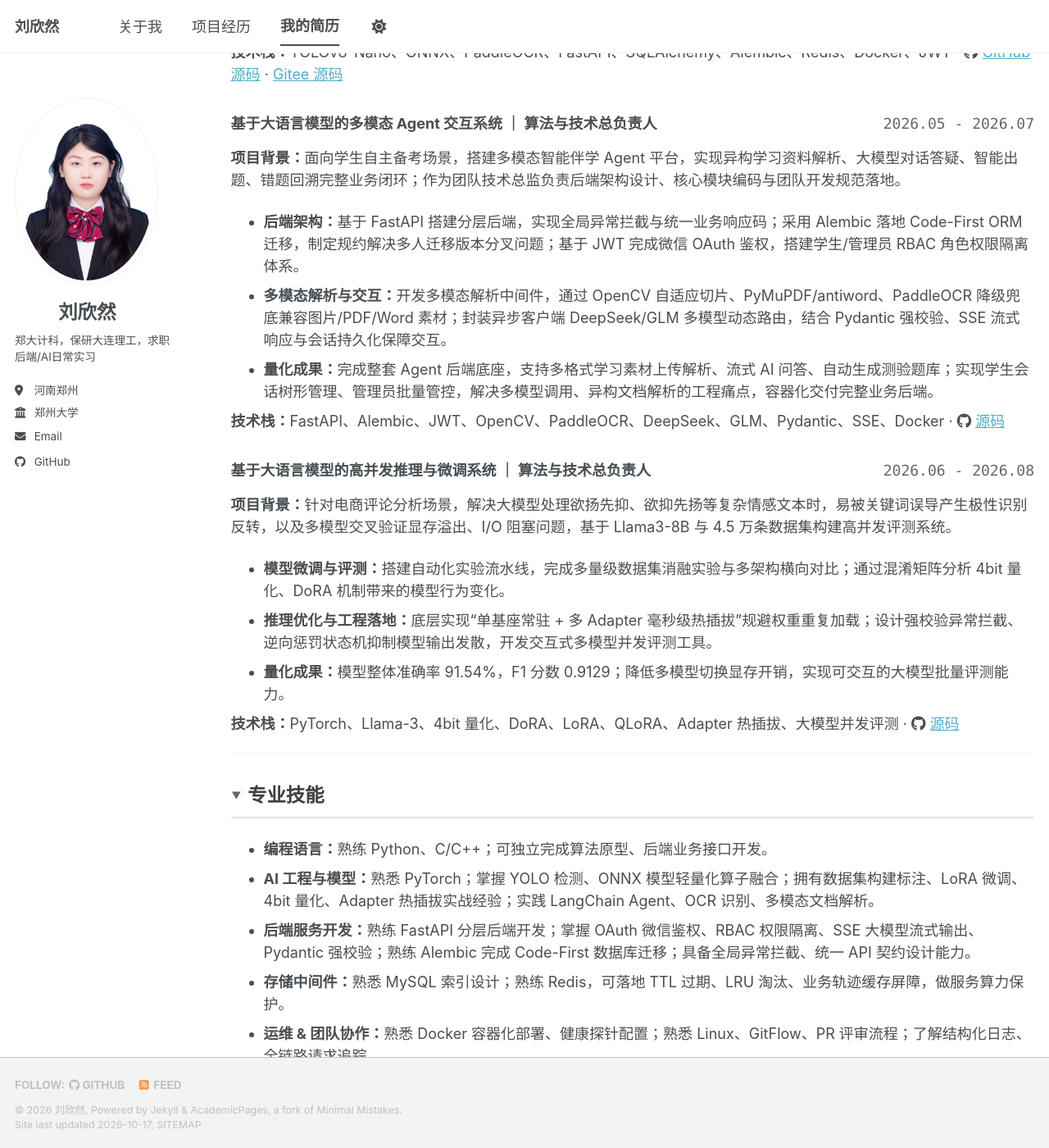
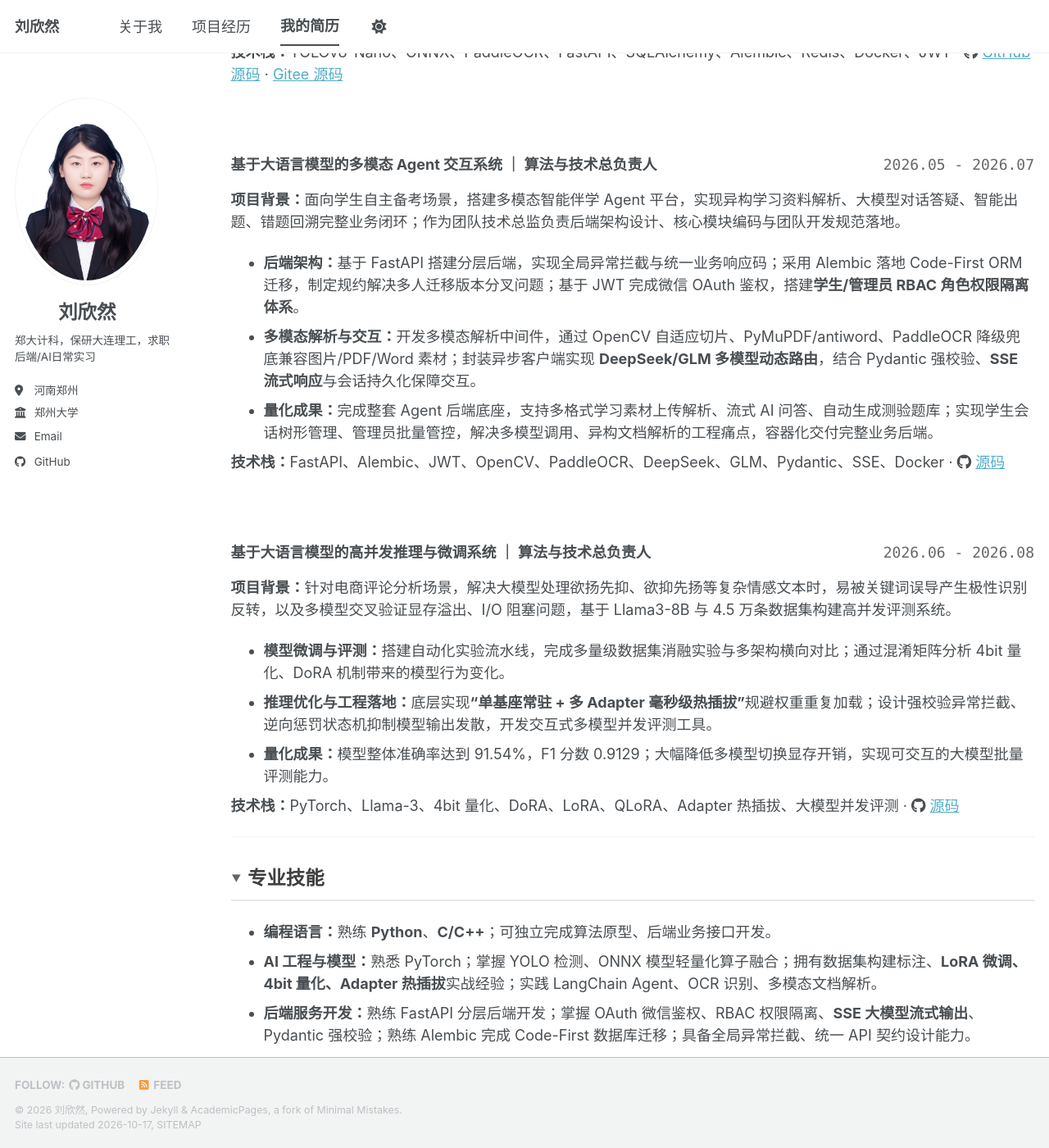
Before and after one commit to Linsensn/Linsensn.github.io, a Jekyll site: the page built from _pages/cv.md, in a window 1280 px wide and 1400 px high, scrolled down 1159 px. Shown: the whole window at 82% size. Built offline with Jekyll 4.4.1, drawn with Linux system fonts in a browser that asks for light colours; a style sheet for code colours, icons or effects is not loaded; some of the changed text lies outside the part shown.

Commit message:
Update cv.md

```diff
--- a/_pages/cv.md
+++ b/_pages/cv.md
@@ -54,50 +54,56 @@ redirect_from:
 
 <hr>
 
+
 <details class="fold" open>
   <summary>项目经历</summary>
   <div>
     <p style="font-size: 0.9em; color: #666; margin-bottom: 1em;">
-      以下代码全部开源，源码详见我的 <a href="https://github.com/Linsensn" target="_blank">GitHub</a> 或者 每个项目最后有直达链接。<br>
+      以下代码全部开源，源码详见我的 <a href="https://github.com/Linsensn" target="_blank">GitHub</a> 或者每个项目最后有直达链接。<br>
       完整技术细节、量化指标、项目演示请跳转项目页面查看：<a href="/portfolio/">项目经历</a>
     </p>
 
+    <!-- 项目一 -->
     <h3 style="display: flex; justify-content: space-between; align-items: baseline; margin-top: 1.5em; margin-bottom: 0.5em;">
-      <span>WebAR 轻量化实景追踪系统 ｜ 算法与技术总负责人</span>
+      <span>WebAR 轻量化实景追踪系统 ｜ <span class="highlight-text">算法与技术总负责人</span></span>
       <span style="font-weight: normal; color: #666;"><code>2025.09 - 2026.01</code></span>
     </h3>
-    <p><strong>项目背景：</strong>面向图书馆实景图书检索业务，在云端 2C4G 无 GPU 严苛硬件约束下，作为 7 人团队技术负责人，完成整套 WebAR 智能导引系统，实现浏览器端无需 APP 即可完成书脊检测、文本识别、检索导航。</p>
+    <p><strong>项目背景：</strong>面向图书馆实景图书检索业务，在云端 <strong>2C4G 无 GPU</strong> 严苛硬件约束下，作为 <strong>7 人团队技术负责人</strong>，完成整套 WebAR 智能导引系统，实现浏览器端无需 APP 即可完成书脊检测、文本识别、检索导航。</p>
     <ul>
-      <li><strong>算法与轻量化：</strong>采集标注自建书脊 YOLO、OCR 数据集，完成 YOLOv8-Nano 训练；使用 ONNX 常量折叠、ConvBN 算子融合做轻量化；设计 IoM 嵌套过滤、透视坐标逆映射、多尺度预处理，构建 SQL-Levenshtein-LLM 三级检索状态机。</li>
+      <li><strong>算法与轻量化：</strong>采集标注自建书脊 YOLO、OCR 数据集，完成 YOLOv8-Nano 训练；使用 ONNX 常量折叠、ConvBN 算子融合做轻量化；设计 IoM 嵌套过滤、透视坐标逆映射、多尺度预处理，构建 <strong>SQL-Levenshtein-LLM 三级检索状态机</strong>。</li>
       <li><strong>后端与工程化：</strong>搭建 FastAPI 分层后端，基于 SQLAlchemy + Alembic 落实 Code-First 数据库；Redis 轨迹缓存屏障，配置 LRU、TTL 过期策略；SSE 流式响应、Pydantic 契约校验、异常拦截；Docker 容器化部署，配置健康探针、模型预加载规避 OOM。</li>
       <li><strong>团队管理：</strong>制定 Issue 驱动开发、Git 分支、PR 评审质控门禁，统一团队数据库迁移、接口定义、代码注释全套开发规范。</li>
-      <li><strong>量化成果：</strong>模型 mAP50 达到 0.978，实现纯 CPU 毫秒级推理；依靠缓存、异步限流策略保障高并发图像请求下系统零宕机；完成整套端到端 WebAR 业务闭环，容器化可直接部署上线。</li>
+      <li><strong>量化成果：</strong>模型 mAP50 达到 <span class="highlight-text">0.978</span>，实现<strong>纯 CPU 毫秒级推理</strong>；依靠缓存、异步限流策略保障高并发图像请求下系统<strong>零宕机</strong>；完成整套端到端 WebAR 业务闭环，容器化可直接部署上线。</li>
     </ul>
     <p style="margin-top: -0.5em;"><strong>技术栈：</strong>YOLOv8-Nano、ONNX、PaddleOCR、FastAPI、SQLAlchemy、Alembic、Redis、Docker、JWT · <i class="fab fa-github"></i> <a href="https://github.com/Linsensn/bookway" target="_blank">GitHub 源码</a> · <a href="https://gitee.com/bookway-studio/bookway" target="_blank">Gitee 源码</a></p>
 
+    <br>
 
+    <!-- 项目二 -->
     <h3 style="display: flex; justify-content: space-between; align-items: baseline; margin-top: 2em; margin-bottom: 0.5em;">
-      <span>基于大语言模型的多模态 Agent 交互系统 ｜ 算法与技术总负责人</span>
+      <span>基于大语言模型的多模态 Agent 交互系统 ｜ <span class="highlight-text">算法与技术总负责人</span></span>
       <span style="font-weight: normal; color: #666;"><code>2026.05 - 2026.07</code></span>
     </h3>
     <p><strong>项目背景：</strong>面向学生自主备考场景，搭建多模态智能伴学 Agent 平台，实现异构学习资料解析、大模型对话答疑、智能出题、错题回溯完整业务闭环；作为团队技术总监负责后端架构设计、核心模块编码与团队开发规范落地。</p>
     <ul>
-      <li><strong>后端架构：</strong>基于 FastAPI 搭建分层后端，实现全局异常拦截与统一业务响应码；采用 Alembic 落地 Code-First ORM 迁移，制定规约解决多人迁移版本分叉问题；基于 JWT 完成微信 OAuth 鉴权，搭建学生/管理员 RBAC 角色权限隔离体系。</li>
-      <li><strong>多模态解析与交互：</strong>开发多模态解析中间件，通过 OpenCV 自适应切片、PyMuPDF/antiword、PaddleOCR 降级兜底兼容图片/PDF/Word 素材；封装异步客户端 DeepSeek/GLM 多模型动态路由，结合 Pydantic 强校验、SSE 流式响应与会话持久化保障交互。</li>
+      <li><strong>后端架构：</strong>基于 FastAPI 搭建分层后端，实现全局异常拦截与统一业务响应码；采用 Alembic 落地 Code-First ORM 迁移，制定规约解决多人迁移版本分叉问题；基于 JWT 完成微信 OAuth 鉴权，搭建<strong>学生/管理员 RBAC 角色权限隔离体系</strong>。</li>
+      <li><strong>多模态解析与交互：</strong>开发多模态解析中间件，通过 OpenCV 自适应切片、PyMuPDF/antiword、PaddleOCR 降级兜底兼容图片/PDF/Word 素材；封装异步客户端实现 <strong>DeepSeek/GLM 多模型动态路由</strong>，结合 Pydantic 强校验、<strong>SSE 流式响应</strong>与会话持久化保障交互。</li>
       <li><strong>量化成果：</strong>完成整套 Agent 后端底座，支持多格式学习素材上传解析、流式 AI 问答、自动生成测验题库；实现学生会话树形管理、管理员批量管控，解决多模型调用、异构文档解析的工程痛点，容器化交付完整业务后端。</li>
     </ul>
     <p style="margin-top: -0.5em;"><strong>技术栈：</strong>FastAPI、Alembic、JWT、OpenCV、PaddleOCR、DeepSeek、GLM、Pydantic、SSE、Docker · <i class="fab fa-github"></i> <a href="https://github.com/Linsensn/LiteKnow" target="_blank">源码</a></p>
 
+    <br>
 
+    <!-- 项目三 -->
     <h3 style="display: flex; justify-content: space-between; align-items: baseline; margin-top: 2em; margin-bottom: 0.5em;">
-      <span>基于大语言模型的高并发推理与微调系统 ｜ 算法与技术总负责人</span>
+      <span>基于大语言模型的高并发推理与微调系统 ｜ <span class="highlight-text">算法与技术总负责人</span></span>
       <span style="font-weight: normal; color: #666;"><code>2026.06 - 2026.08</code></span>
     </h3>
     <p><strong>项目背景：</strong>针对电商评论分析场景，解决大模型处理欲扬先抑、欲抑先扬等复杂情感文本时，易被关键词误导产生极性识别反转，以及多模型交叉验证显存溢出、I/O 阻塞问题，基于 Llama3-8B 与 4.5 万条数据集构建高并发评测系统。</p>
     <ul>
       <li><strong>模型微调与评测：</strong>搭建自动化实验流水线，完成多量级数据集消融实验与多架构横向对比；通过混淆矩阵分析 4bit 量化、DoRA 机制带来的模型行为变化。</li>
-      <li><strong>推理优化与工程落地：</strong>底层实现“单基座常驻 + 多 Adapter 毫秒级热插拔”规避权重重复加载；设计强校验异常拦截、逆向惩罚状态机抑制模型输出发散，开发交互式多模型并发评测工具。</li>
-      <li><strong>量化成果：</strong>模型整体准确率 91.54%，F1 分数 0.9129；降低多模型切换显存开销，实现可交互的大模型批量评测能力。</li>
+      <li><strong>推理优化与工程落地：</strong>底层实现<strong>“单基座常驻 + 多 Adapter 毫秒级热插拔”</strong>规避权重重复加载；设计强校验异常拦截、逆向惩罚状态机抑制模型输出发散，开发交互式多模型并发评测工具。</li>
+      <li><strong>量化成果：</strong>模型整体准确率达到 <span class="highlight-text">91.54%</span>，F1 分数 <span class="highlight-text">0.9129</span>；大幅降低多模型切换显存开销，实现可交互的大模型批量评测能力。</li>
     </ul>
     <p style="margin-top: -0.5em;"><strong>技术栈：</strong>PyTorch、Llama-3、4bit 量化、DoRA、LoRA、QLoRA、Adapter 热插拔、大模型并发评测 · <i class="fab fa-github"></i> <a href="https://github.com/Linsensn/llama3-sentiment-concurrent" target="_blank">源码</a></p>
   </div>
@@ -109,9 +115,9 @@ redirect_from:
   <summary>专业技能</summary>
   <div>
     <ul>
-      <li><strong>编程语言：</strong>熟练 Python、C/C++；可独立完成算法原型、后端业务接口开发。</li>
-      <li><strong>AI 工程与模型：</strong>熟悉 PyTorch；掌握 YOLO 检测、ONNX 模型轻量化算子融合；拥有数据集构建标注、LoRA 微调、4bit 量化、Adapter 热插拔实战经验；实践 LangChain Agent、OCR 识别、多模态文档解析。</li>
-      <li><strong>后端服务开发：</strong>熟练 FastAPI 分层后端开发；掌握 OAuth 微信鉴权、RBAC 权限隔离、SSE 大模型流式输出、Pydantic 强校验；熟练 Alembic 完成 Code-First 数据库迁移；具备全局异常拦截、统一 API 契约设计能力。</li>
+      <li><strong>编程语言：</strong>熟练 <strong>Python</strong>、<strong>C/C++</strong>；可独立完成算法原型、后端业务接口开发。</li>
+      <li><strong>AI 工程与模型：</strong>熟悉 PyTorch；掌握 YOLO 检测、ONNX 模型轻量化算子融合；拥有数据集构建标注、<strong>LoRA 微调、4bit 量化、Adapter 热插拔</strong>实战经验；实践 LangChain Agent、OCR 识别、多模态文档解析。</li>
+      <li><strong>后端服务开发：</strong>熟练 FastAPI 分层后端开发；掌握 OAuth 微信鉴权、RBAC 权限隔离、<strong>SSE 大模型流式输出</strong>、Pydantic 强校验；熟练 Alembic 完成 Code-First 数据库迁移；具备全局异常拦截、统一 API 契约设计能力。</li>
       <li><strong>存储中间件：</strong>熟悉 MySQL 索引设计；熟练 Redis，可落地 TTL 过期、LRU 淘汰、业务轨迹缓存屏障，做服务算力保护。</li>
       <li><strong>运维 & 团队协作：</strong>熟悉 Docker 容器化部署、健康探针配置；熟悉 Linux、GitFlow、PR 评审流程；了解结构化日志、全链路请求追踪。</li>
     </ul>
```
